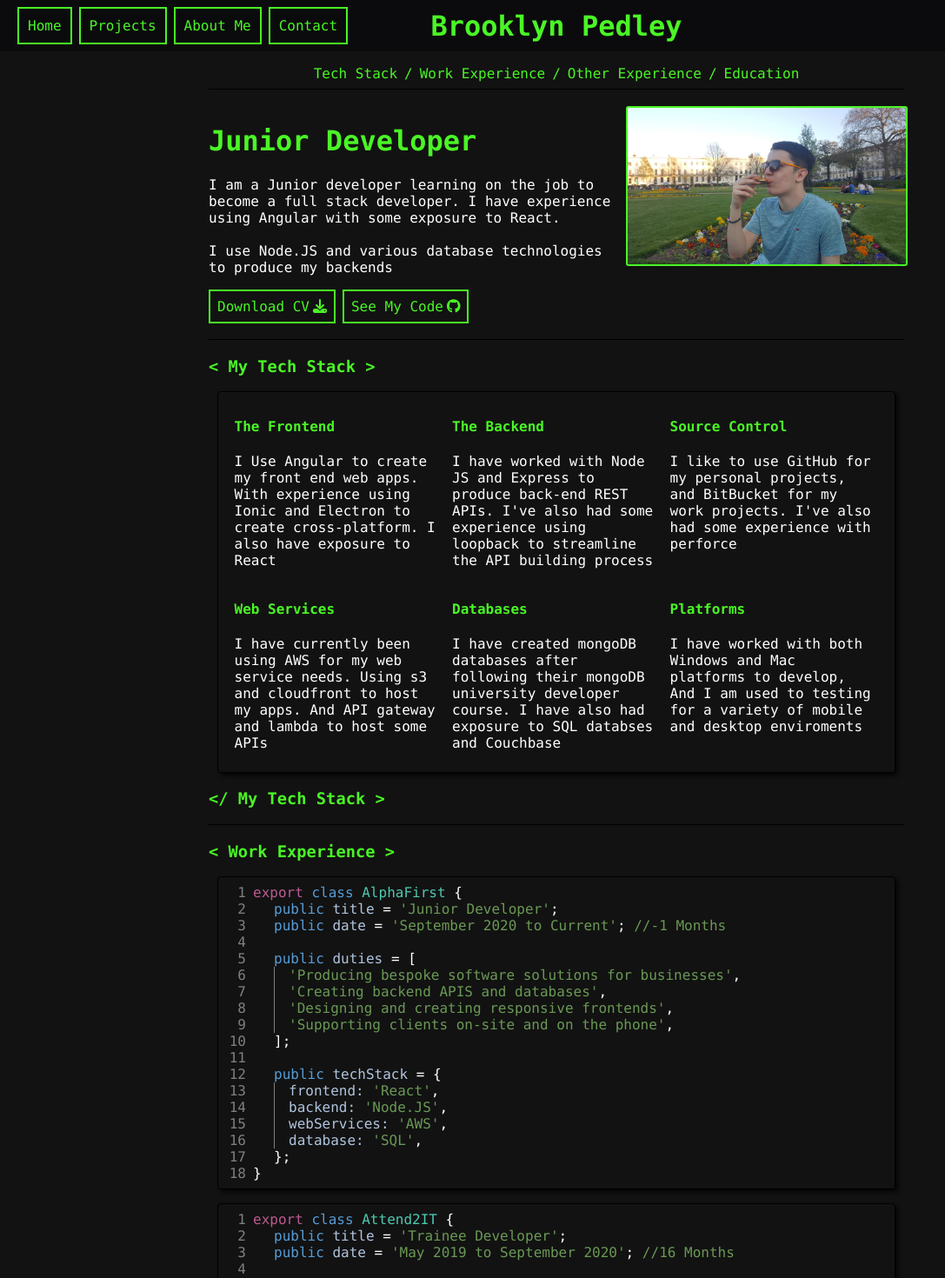
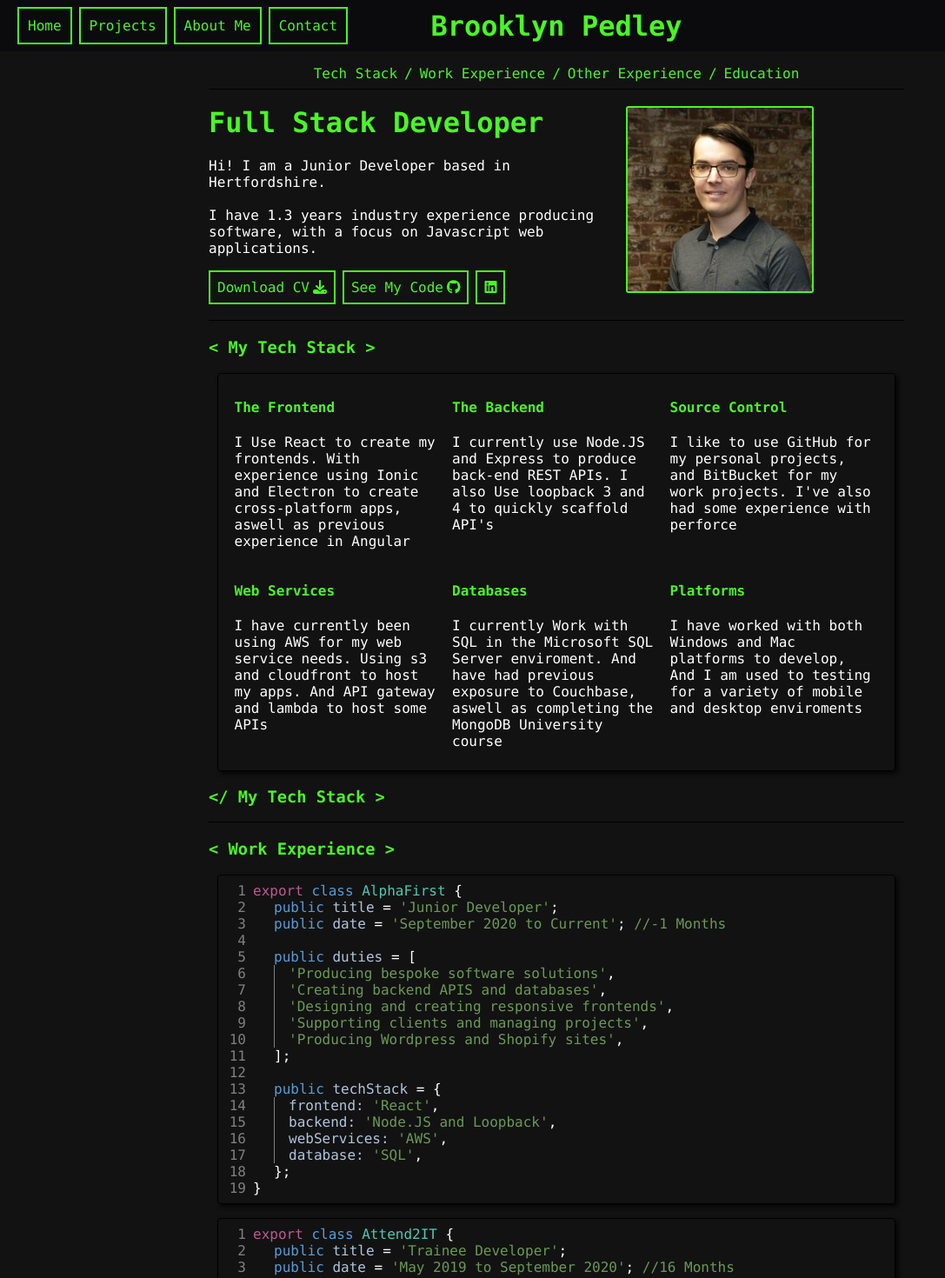
Before and after one commit to BrooklynP/portfolio, an Angular app: page /about in a window 1280 px wide. Shown: the top 1470 px of the page at 87% size, without its empty margins (0-1087 px from the left). Built offline with nearby package versions, Linux system fonts and the light colour scheme.

Commit message:
polishing

```diff
--- a/src/app/pages/about/about.component.html
+++ b/src/app/pages/about/about.component.html
@@ -1,28 +1,27 @@
 <app-header></app-header>
 <nav>
     <p>
-    <a href="/about#tech-stack">Tech Stack</a><span>/</span>
-    <a href="/about#work-experience">Work Experience</a><span>/</span>
-    <a href="/about#other-experience">Other Experience</a><span>/</span>
-    <a href="/about#education">Education</a>
+        <a href="/about#tech-stack">Tech Stack</a><span>/</span>
+        <a href="/about#work-experience">Work Experience</a><span>/</span>
+        <a href="/about#other-experience">Other Experience</a><span>/</span>
+        <a href="/about#education">Education</a>
     </p>
 </nav>
 <div class="hr"></div>
 <div class="row">
     <div class="left">
-        <h1>Junior Developer</h1>
-        <p>I am a Junior developer learning on the job to become a full stack developer. I have experience using Angular
-            with some exposure to React.<br><br>
-            I use Node.JS and various database technologies to produce my backends</p>
+        <h1>Full Stack Developer</h1>
+        <p>Hi! I am a Junior Developer based in Hertfordshire. <br><br> I have {{getExperience('May 1, 2019')}} years industry experience producing software, with a focus on Javascript web applications.</p>
         <div class="links">
             <a class="downloadCV" href="/assets/brooklyn-pedley-cv.docx" download title="Download My CV">Download CV<i
                     class="fas fa-download"></i></a>
             <a class="downloadCV" href="https://www.github.com/brooklynP" target="_blank" title="Go To My Github">See My
                 Code<i class="fab fa-github"></i></a>
+            <a class="downloadCV" href="https://www.linkedin.com/in/brooklynpedley/" target="_blank" title="See My Linkedin"><i class="fab fa-linkedin small"></i></a>
         </div>
     </div>
     <div class="right">
-        <img src="../../../assets/portrait.jpg">
+        <img src="../../../assets/portrait.jpg" alt="Profile Picture">
     </div>
 </div>
 <div class="hr"></div>
@@ -31,13 +30,12 @@
     <div class="body">
         <div>
             <h4>The Frontend</h4>
-            <p>I Use Angular to create my front end web apps. With experience using Ionic and Electron to create
-                cross-platform. I also have exposure to React</p>
+            <p>I Use React to create my frontends. With experience using Ionic and Electron to create
+                cross-platform apps, aswell as previous experience in Angular</p>
         </div>
         <div>
             <h4>The Backend</h4>
-            <p>I have worked with Node JS and Express to produce back-end REST APIs. I've also had some experience using
-                loopback to streamline the API building process</p>
+            <p>I currently use Node.JS and Express to produce back-end REST APIs. I also Use loopback 3 and 4 to quickly scaffold API's</p>
         </div>
         <div>
             <h4>Source Control</h4>
@@ -51,8 +49,9 @@
         </div>
         <div>
             <h4>Databases</h4>
-            <p>I have created mongoDB databases after following their mongoDB university developer course. I have also
-                had exposure to SQL databses and Couchbase</p>
+            <p>I currently Work with SQL in the Microsoft SQL Server enviroment. And have had previous exposure to Couchbase,
+                aswell as completing the MongoDB University course
+            </p>
         </div>
         <div>
             <h4>Platforms</h4>
@@ -66,21 +65,22 @@
 <div class="hr"></div>
 <section id="work-experience">
     <h3>&lt; Work Experience &gt;</h3>
-    <app-work-tile setID="workTileRight1" title="Junior Developer" company="AlphaFirst" [startDate]="createDate('September 1, 2020')" [duties]="['Producing bespoke software solutions for businesses',
+    <app-work-tile setID="workTileRight1" title="Junior Developer" company="AlphaFirst"
+        [startDate]="createDate('September 1, 2020')" [duties]="['Producing bespoke software solutions',
     'Creating backend APIS and databases',
     'Designing and creating responsive frontends',
-    'Supporting clients on-site and on the phone']" [techStack]="{
+    'Supporting clients and managing projects', 'Producing Wordpress and Shopify sites']" [techStack]="{
         Frontend: 'React',
-        Backend: 'Node.JS',
+        Backend: 'Node.JS and Loopback',
         Hosting: 'AWS',
         Database: 'SQL'
       }"></app-work-tile>
 
-    <app-work-tile setID="workTileRight2" title="Trainee Developer" company="Attend2IT" [startDate]="createDate('May 1, 2019')"
-        [endDate]="createDate('September 1, 2020')" [duties]="['Producing bespoke apps and websites for the events industry',
+    <app-work-tile setID="workTileRight2" title="Trainee Developer" company="Attend2IT"
+        [startDate]="createDate('May 1, 2019')" [endDate]="createDate('September 1, 2020')" [duties]="['Producing bespoke apps and websites for the events industry',
     'Designing and creating responsive frontends',
     'Creating Wordpress websites with custom functionality',
-    'Developing apps to work multiple formats',
+    'Developing apps to work multiple on formats',
     'Supporting clients on-site and on the phone',
     'Working as a networking technician when needed']" [techStack]="{
         Frontend: 'Angular',
@@ -93,16 +93,19 @@
 <div class="hr"></div>
 <section id="other-experience">
     <h3>&lt; Other Experience &gt;</h3>
-    <app-other-experience-tile setID="expTile1" [date]="createDate('February 1, 2020')" experienceTitle="CertifactionInUIUX" [text]="['I have attained a BSC accredited certifaction in foundation user experience following a training
+    <app-other-experience-tile setID="expTile1" [date]="createDate('February 1, 2020')"
+        experienceTitle="CertifactionInUIUX" [text]="['I have attained a BSC accredited certifaction in foundation user experience following a training
         course on the subject']"></app-other-experience-tile>
 
-    <app-other-experience-tile setID="expTile2" [date]="createDate('November 1, 2016')" experienceTitle="GoldMedalAtWorldSkillsShow" [text]="['Paired with an engineer I went to the world skills show at the NEC, to represent my school in undertaking a 48hr compeititon with teams from other schools and universities.',
+    <app-other-experience-tile setID="expTile2" [date]="createDate('November 1, 2016')"
+        experienceTitle="GoldMedalAtWorldSkillsShow" [text]="['Paired with an engineer I went to the world skills show at the NEC, to represent my school in undertaking a 48hr compeititon with teams from other schools and universities.',
         'We had to create an autonomous robot capable of detecting RFID coloured tags on objects scattered around an arena and then move them to corresponding nets.',
         'I had to quickly learn how to use C while my engineer developed the robot. Then within the 2 days I developed an AI that could patrol the arena and scan objects it came across.',
         'I take great pride in the fact I was able to win the gold medal in this competition!']">
     </app-other-experience-tile>
 
-    <app-other-experience-tile setID="expTile3" [date]="createDate('May 1, 2015')" experienceTitle="WorkExpAtHertsPoliceHQ" [text]="['I had the opportunity to attend a couple of weeks work experience at the Hertfordshire Police
+    <app-other-experience-tile setID="expTile3" [date]="createDate('May 1, 2015')"
+        experienceTitle="WorkExpAtHertsPoliceHQ" [text]="['I had the opportunity to attend a couple of weeks work experience at the Hertfordshire Police
         HQ. Here I shadowed their IT team as well as the in house developers.
         I learnt alot about repairing IT equipment as well as seeing hands on how software developers
         worked in the industry.']"></app-other-experience-tile>
--- a/src/app/pages/about/about.component.scss
+++ b/src/app/pages/about/about.component.scss
@@ -7,6 +7,9 @@
 	i{
 		margin-left: 4px;
 		color: inherit;
+	}
+	i.small{
+		margin-left: 0;
 	}
 }
 
@@ -27,7 +30,9 @@
 	.left{
 		width: 60%;
 
-
+		h1{
+			margin-top: 0;
+		}
 	}
 
 	.right{
@@ -36,8 +41,8 @@
 }
 
 img{
-	height: auto;
-	width: 100%;
+	height: 211px;
+	width: auto;
 	border: solid 2px #4AF626;
 	border-radius: 3px;
 }
@@ -67,7 +72,7 @@ img{
 	border: solid 1px black;
 	box-shadow: 3px 3px 5px 0px rgba(0,0,0,0.75);
 	border-radius: 4px;
-	padding: 8px;
+	padding: 16px;
 	margin: 16px 10px;
 
 	h4{
--- a/src/app/pages/about/about.component.ts
+++ b/src/app/pages/about/about.component.ts
@@ -6,14 +6,21 @@ import { Component, OnInit } from '@angular/core';
   styleUrls: ['./about.component.scss']
 })
 export class AboutComponent implements OnInit {
-
+  private readonly millisecondsInAYear = 31536000000;
   constructor() { }
 
   ngOnInit() {
   }
 
-  createDate(date: string){
+  createDate(date: string) {
     return new Date(date);
   }
 
+  getExperience(date: string) {
+    const  today = new Date();
+    const startDate = new Date(date);
+    const experienceInYears = ((today.getTime() - startDate.getTime()) / this.millisecondsInAYear).toFixed(1);
+    return experienceInYears;
+  }
+
 }
--- a/src/app/pages/single-project-page/single-project-page.component.html
+++ b/src/app/pages/single-project-page/single-project-page.component.html
@@ -6,7 +6,7 @@
         <p>{{project.summary}}</p>
     </header>
 
-    <img src="{{project.screenshots[currentScreenshot]}}">
+    <img src="{{project.screenshots[currentScreenshot]}}" alt="Screenshot of project">
     <div class="imgControls" *ngIf="project.screenshots.length > 1">
         <button (click)="previousScreenshot()"> < </button>
         <div (click) ="selectScreenshot(i)" class="selector" *ngFor="let image of project.screenshots; let i = index" [style.backgroundColor]="i === currentScreenshot ? '#4AF626' : 'black'"></div>
--- a/src/app/portfolioData/projects-data.service.ts
+++ b/src/app/portfolioData/projects-data.service.ts
@@ -177,7 +177,7 @@ export class ProjectsDataService {
       screenshots: ["/assets/project-screenshots/spaceinvaders-1.PNG",
       "/assets/project-screenshots/spaceinvaders-2.PNG",
       "/assets/project-screenshots/spaceinvaders-3.PNG", ],
-      skillToFilterBy: "c++"
+      skillToFilterBy: "C++"
     },
   ];
 
```
Also changed, not shown: src/assets/portrait.jpg, 1 other file (tests, documents, lock files or other folders).
